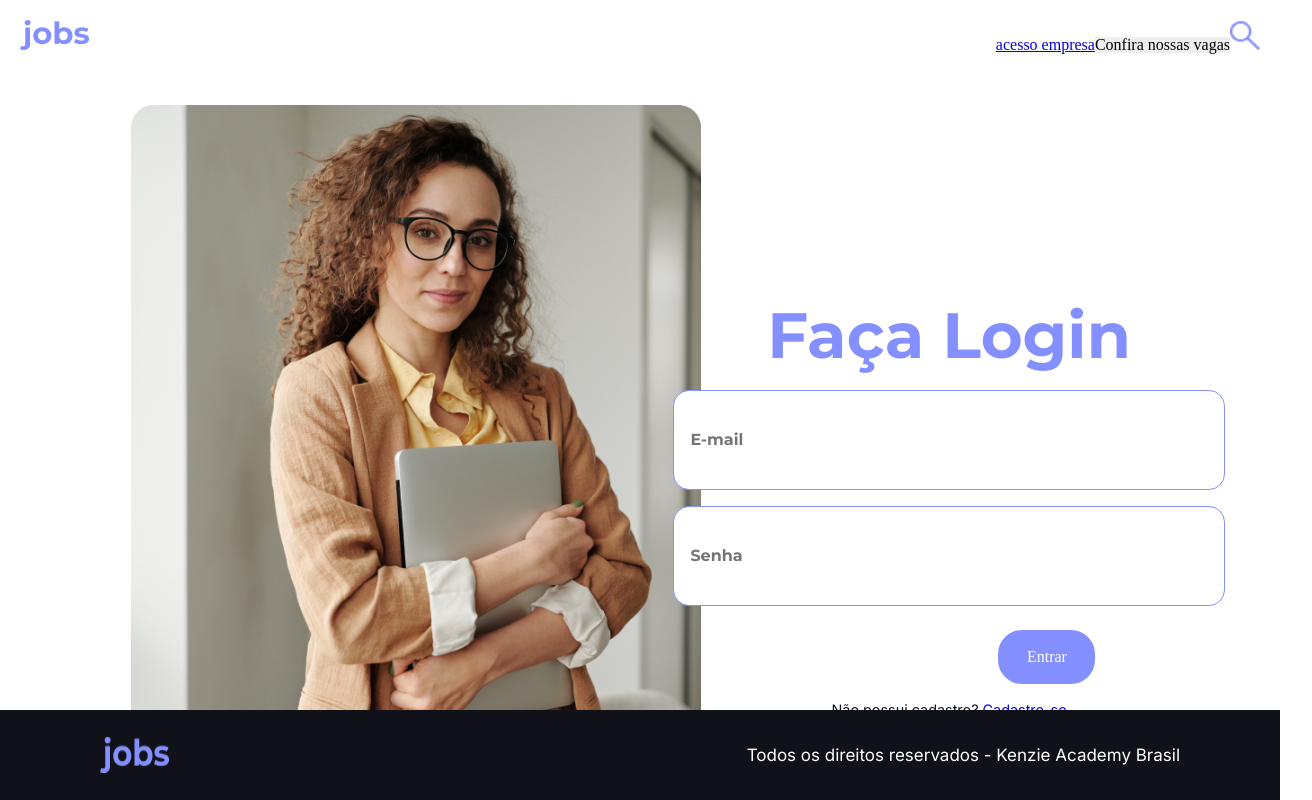
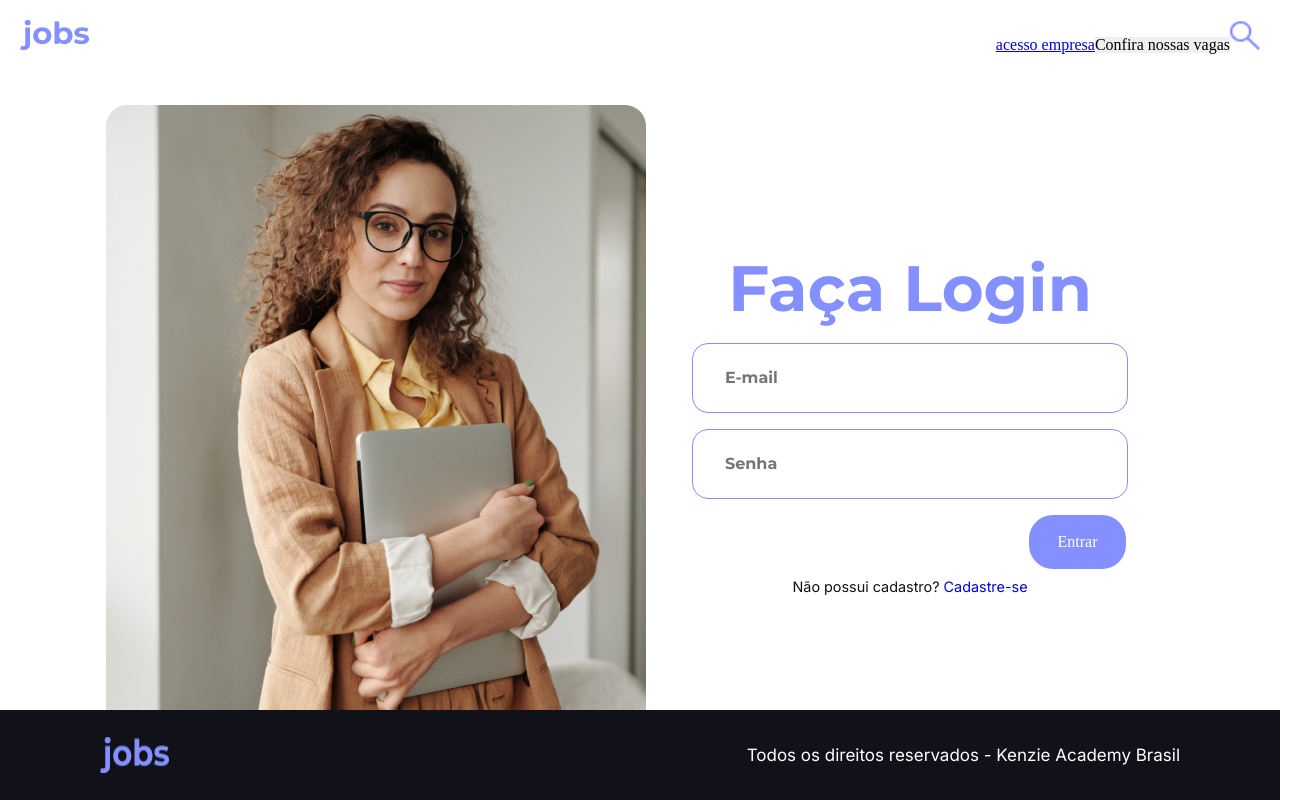
Before and after one commit to rcoelhomf/Kenzie-Jobs-T17-tsunode, a React (Vite) app: page /login in a window 1280 px wide. Shown: the whole page, 1312 px wide, since content can reach past the window. Built offline with nearby package versions, Linux system fonts and the light colour scheme.

Commit message:
feat: Estiliza

```diff
--- a/src/Pages/Loginpage/index.tsx
+++ b/src/Pages/Loginpage/index.tsx
@@ -30,6 +30,7 @@ export const LoginPage = () => {
         <>
         <Header />
         <StyleMain>
+            <div className="main__div">
                 <div className="div__login-img">
                     <img src={mulherLogin}/>
                 </div>
@@ -46,6 +47,7 @@ export const LoginPage = () => {
                         </div>
                     </form>
                 </div>
+            </div>
         </StyleMain>
         <Footer />
         </>
--- a/src/Pages/Loginpage/style.ts
+++ b/src/Pages/Loginpage/style.ts
@@ -2,37 +2,43 @@ import { styled } from "styled-components"
 
 export const StyleMain = styled.main`
 
-    max-width: 1400px;
     width: 100%;
-
     height: 100%;
     margin: 1rem auto;
     display: flex;
     justify-content: center;
+    overflow-y: scroll;
+
+    .main__div{
+        max-width: 80rem;
+        width: 100%;
+        display: flex;
+        justify-content: center;
+        align-items: center;
         flex-wrap: wrap;
         padding: 1rem;
-    gap: 1rem;
 
         .div__login-img{
 
             img {
-            max-width: 570px;
+                max-width: 540px;
                 width: 100%;
             }
         }
 
         .login__box {
 
-        max-width: 29rem;
+            max-width: 33rem;
             width: 100%;
             display: flex;
+            flex-wrap: wrap;
             flex-direction: column;
             justify-content: center;
             align-items: center;
 
             form {
 
-            height: 30%;
+                width: 100%;
             }
 
             .title-login {
@@ -41,13 +47,18 @@ export const StyleMain = styled.main`
                 margin-bottom: 1rem;
             }
 
+            .input__div {
+                display: flex;
+                justify-content: center;
+                width: 100%;
+
+            }
+
             .input-style {
-
+                min-width: 1rem;
+                max-width: 400px;
+                width: 100%;
                 margin-bottom: 1rem;
-            padding: 1rem;
-
-            width: 370px;
-
                 border-radius: 1rem;
                 border: 1px solid var(--color-blue);
                 font-weight: 700;
@@ -56,11 +67,9 @@ export const StyleMain = styled.main`
             }
 
             .button_div {
-
                 display: flex;
                 justify-content: flex-end;
-            padding: 0.5rem;
-            max-width: 430px;
+                max-width: 480px;
                 width: 100%;
 
                 button {
@@ -90,6 +99,8 @@ export const StyleMain = styled.main`
             }
 
         }
+    }
+
 
 `
 
--- a/src/components/Input/index.tsx
+++ b/src/components/Input/index.tsx
@@ -15,7 +15,7 @@ export const Input = forwardRef(
 
     return (
 
-        <div>
+        <div className="input__div">
             {label ? <p>{label}</p> : null}
             <StyledInput ref={ref} type={type ? type : "text"} {...rest} />
             {error ? <p>{error.message}</p> : null}
```
Lines whose indentation alone changed are shown as unchanged.
